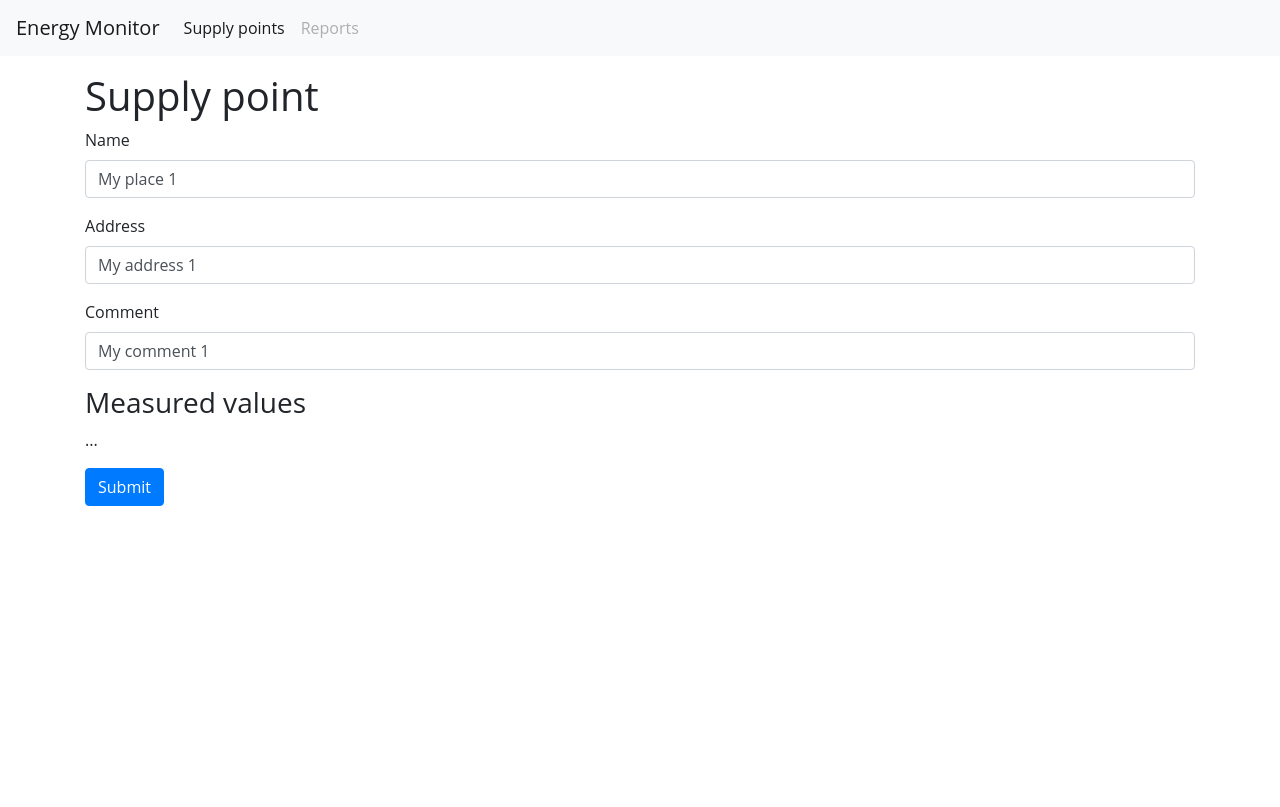
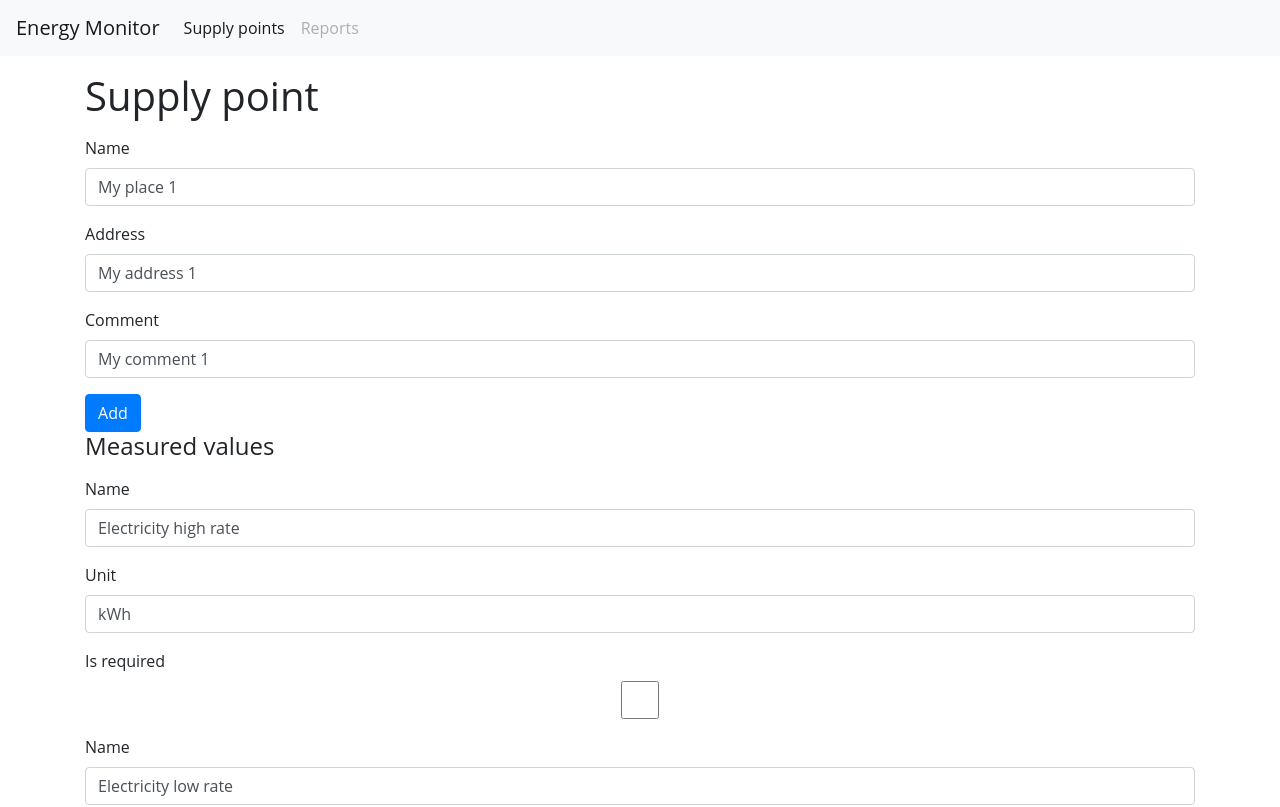
Before and after one commit to dledvinka/Sandbox, an Angular app in the folder Python/Energy/frontend/: page /supply-point/1/detail in a window 1280 px wide. Shown: the top 807 px of the page. Built offline with nearby package versions, Linux system fonts and the light colour scheme.

Commit message:
supply point simplified and reworked to ReactiveForms

```diff
--- a/Python/Energy/frontend/src/app/app.module.ts
+++ b/Python/Energy/frontend/src/app/app.module.ts
@@ -1,6 +1,6 @@
 import { BrowserModule } from '@angular/platform-browser';
 import { NgModule } from '@angular/core';
-import { ReactiveFormsModule, FormsModule } from '@angular/forms';
+import { ReactiveFormsModule} from '@angular/forms';
 
 import { AppRoutingModule } from './app-routing.module';
 import { AppComponent } from './app.component';
@@ -28,8 +28,7 @@ import { DashboardComponent } from './dashboard/dashboard.component';
     BrowserModule,
     AppRoutingModule,
     HttpClientModule,
-    ReactiveFormsModule,
-    FormsModule
+    ReactiveFormsModule
   ],
   providers: [],
   bootstrap: [AppComponent]
--- a/Python/Energy/frontend/src/app/entities/supply-point-measured-value-dto.ts
+++ b/Python/Energy/frontend/src/app/entities/supply-point-measured-value-dto.ts
@@ -2,9 +2,6 @@ export class SupplyPointMeasuredValueDto {
   id: number;
   supplyPointId: number;
   name: string;
-  measuredValueTypeId: number;
-  measuredValueName: string;
-  unitId: number;
-  unitName: string;
+  unit: string;
   isRequired: Boolean;
 }
--- a/Python/Energy/frontend/src/app/services/supply-point.service.ts
+++ b/Python/Energy/frontend/src/app/services/supply-point.service.ts
@@ -20,30 +20,21 @@ const supplyPointDetail: SupplyPointDetailDto = {
       id: 1,
       supplyPointId: 1,
       name: 'Electricity high rate',
-      measuredValueTypeId: 1,
-      measuredValueName: 'Electricity consumption',
-      unitId: 1,
-      unitName: 'kWh',
+      unit: 'kWh',
       isRequired: false
     },
     {
       id: 2,
       supplyPointId: 1,
       name: 'Electricity low rate',
-      measuredValueTypeId: 1,
-      measuredValueName: 'Electricity consumption',
-      unitId: 1,
-      unitName: 'kWh',
+      unit: 'kWh',
       isRequired: false
     },
     {
       id: 3,
       supplyPointId: 1,
       name: 'Gas',
-      measuredValueTypeId: 2,
-      measuredValueName: 'Gas consumption',
-      unitId: 2,
-      unitName: 'm3',
+      unit: 'm3',
       isRequired: false
     }
   ]
@@ -56,27 +47,27 @@ export class SupplyPointService {
   constructor() { }
 
   getAll(): Observable<SupplyPointListItemDto[]> {
-    console.log('SupplyPointService.getAll', supplyPoints);
+    console.log('SupplyPointService::getAll', supplyPoints);
     return of(supplyPoints);
   }
 
   get(id: number): Observable<SupplyPointDetailDto> {
-    console.log('SupplyPointService.get, id = ', id, supplyPointDetail);
+    console.log('SupplyPointService::get, id = ', id, supplyPointDetail);
     return of(supplyPointDetail);
   }
 
   insert(model: SupplyPointDetailDto): Observable<SupplyPointDetailDto> {
-    console.log('SupplyPointService.insert', model);
+    console.log('SupplyPointService::insert', model);
     return of(model).pipe(delay(500));
   }
 
   update(model: SupplyPointDetailDto): Observable<SupplyPointDetailDto> {
-    console.log('SupplyPointService.update', model);
+    console.log('SupplyPointService::update', model);
     return of(model).pipe(delay(500));
   }
 
   delete(id: number): Observable<void> {
-    console.log('SupplyPointService.delete', id);
+    console.log('SupplyPointService::delete', id);
     return of();
   }
 }
--- a/Python/Energy/frontend/src/app/supply-point/supply-point.component.html
+++ b/Python/Energy/frontend/src/app/supply-point/supply-point.component.html
@@ -1,21 +1,59 @@
 <div class="container mt-3">
   <h1>Supply point</h1>
-  <form *ngIf="model" (ngSubmit)="onSubmit()" #f="ngForm">
+
+  <form (ngSubmit)="onSubmit()" [formGroup]="editForm">
+
     <div class="form-group">
-      <label for="name">Name</label>
-      <input type="text" id="name" class="form-control" [ngModel]="model.name" name="name" required>
+      <input type="hidden" class="form-control" formControlName="id">
     </div>
+
     <div class="form-group">
-      <label for="address">Address</label>
-      <input type="text" id="address" class="form-control" [ngModel]="model.address" name="address">
+      <label>Name</label>
+      <input type="text" class="form-control" formControlName="name">
     </div>
+
     <div class="form-group">
-      <label for="comment">Comment</label>
-      <input type="text" id="comment" class="form-control" [ngModel]="model.comment" name="comment">
+      <label>Address</label>
+      <input type="text" class="form-control" formControlName="address">
     </div>
-    <h3>Measured values</h3>
-    <div class="mb-3">...</div>
-    <button class="btn btn-primary" type="sumbit">Submit</button>
+
+    <div class="form-group">
+      <label>Comment</label>
+      <input type="text" class="form-control" formControlName="comment">
+    </div>
+
+    <button type="button" class="btn btn-primary" (click)="onAddMeasuredValue()">Add</button>
+    <div formArrayName="measuredValues">
+      <h4>Measured values</h4>
+      <div class="form-group" [formGroup]="measValCtrl" *ngFor="let measValCtrl of editForm.get('measuredValues').controls; let i = index">
+
+        <div class="form-group">
+          <input type="hidden" class="form-control" formControlName="id">
+        </div>
+
+        <div class="form-group">
+          <input type="hidden" class="form-control" formControlName="supplyPointId">
+        </div>
+
+        <div class="form-group">
+          <label>Name</label>
+          <input type="text" class="form-control" formControlName="name">
+        </div>
+
+        <div class="form-group">
+          <label>Unit</label>
+          <input type="text" class="form-control" formControlName="unit">
+        </div>
+
+        <div class="form-group">
+          <label>Is required</label>
+          <input type="checkbox" class="form-control" formControlName="isRequired">
+        </div>
+
+      </div>
+    </div>
+
+    <button class="btn btn-primary mt-3" type="submit" [disabled]="!editForm.valid">Save</button>
   </form>
 
 </div>
--- a/Python/Energy/frontend/src/app/supply-point/supply-point.component.ts
+++ b/Python/Energy/frontend/src/app/supply-point/supply-point.component.ts
@@ -2,7 +2,8 @@ import { Component, OnInit, ViewChild } from '@angular/core';
 import { Router, ActivatedRoute } from '@angular/router';
 import { SupplyPointService } from '../services/supply-point.service';
 import { SupplyPointDetailDto } from '../entities/supply-point-detail-dto';
-import { NgForm } from '@angular/forms';
+import { NgForm, FormGroup, FormBuilder, Validators, FormArray } from '@angular/forms';
+import { SupplyPointMeasuredValueDto } from '../entities/supply-point-measured-value-dto';
 
 @Component({
   selector: 'app-supply-point',
@@ -14,10 +15,12 @@ export class SupplyPointComponent implements OnInit {
   @ViewChild('f') form: NgForm;
   id: number;
   model: SupplyPointDetailDto;
+  editForm: FormGroup;
 
   constructor(private supplyPointService: SupplyPointService,
     private router: Router,
-    private route: ActivatedRoute) { }
+    private route: ActivatedRoute,
+    private formBuilder: FormBuilder) { }
 
   ngOnInit() {
 
@@ -32,22 +35,63 @@ export class SupplyPointComponent implements OnInit {
         });
     } else {
       this.model = new SupplyPointDetailDto();
+      this.model.measuredValues = [];
     }
+
+    this.editForm = this.createForm(this.model);
+    this.editForm.patchValue(this.model);
+  }
+
+  onAddMeasuredValue() : void {
+    console.log('onAddMeasuredValue');
+    const mv = new SupplyPointMeasuredValueDto();
+    mv.supplyPointId = this.id;
+
+    (<FormArray>this.editForm.get('measuredValues')).push(this.createMeasurementControl(mv))
   }
 
   onSubmit(): void {
-    this.model.name = this.form.value['name'];
-    this.model.address = this.form.value['address'];
-    this.model.comment = this.form.value['comment'];
+    console.log('onSubmit');
+    console.log(this.editForm.value);
+    console.log(JSON.stringify(this.editForm.value));
+    const model: SupplyPointDetailDto = this.editForm.value;
 
     if (this.id) {
-      this.supplyPointService.update(this.model).subscribe(_ => {
+      this.supplyPointService.update(model).subscribe(_ => {
         this.router.navigate(['/supply-points']);
       });
     } else {
-      this.supplyPointService.insert(this.model).subscribe(_ => {
+      this.supplyPointService.insert(model).subscribe(_ => {
         this.router.navigate(['/supply-points']);
       });
     }
   }
+
+  private createForm(model: SupplyPointDetailDto): FormGroup {
+    const form = this.formBuilder.group({
+      id: [],
+      name: [null, Validators.required],
+      address: [],
+      comment: [],
+      measuredValues: this.formBuilder.array([])
+    });
+
+    model.measuredValues.forEach(mv => {
+      (<FormArray>form.get('measuredValues')).push(this.createMeasurementControl(mv))
+    });
+
+    return form;
+  }
+
+  private createMeasurementControl(model: SupplyPointMeasuredValueDto): FormGroup {
+    const form = this.formBuilder.group({
+      id: [],
+      supplyPointId: [],
+      name: [null, Validators.required],
+      unit: [],
+      isRequired: [false]
+    });
+
+    return form;
+  }
 }
```
Also changed, not shown: 1 other file (tests, documents, lock files or other folders).
